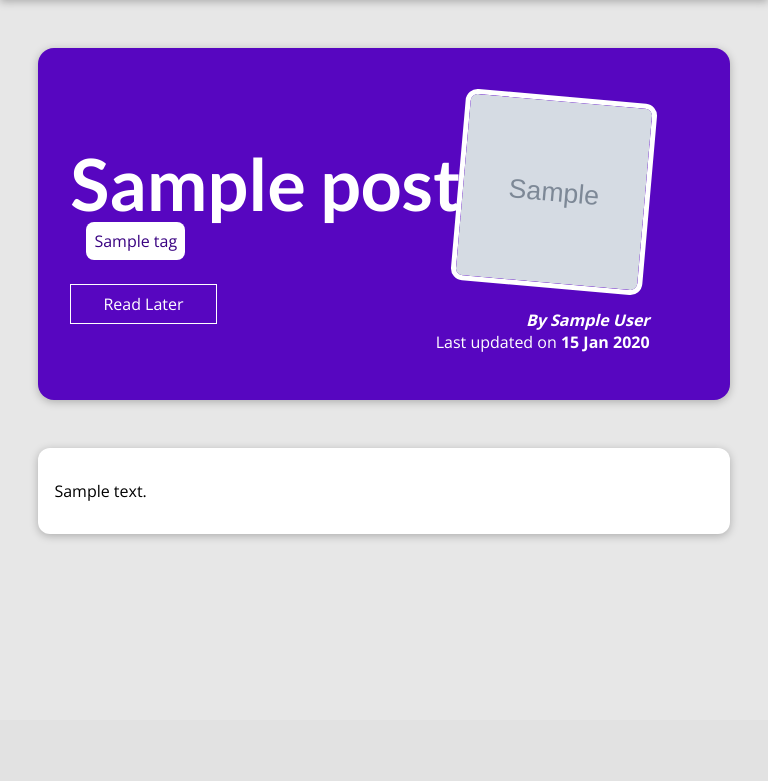
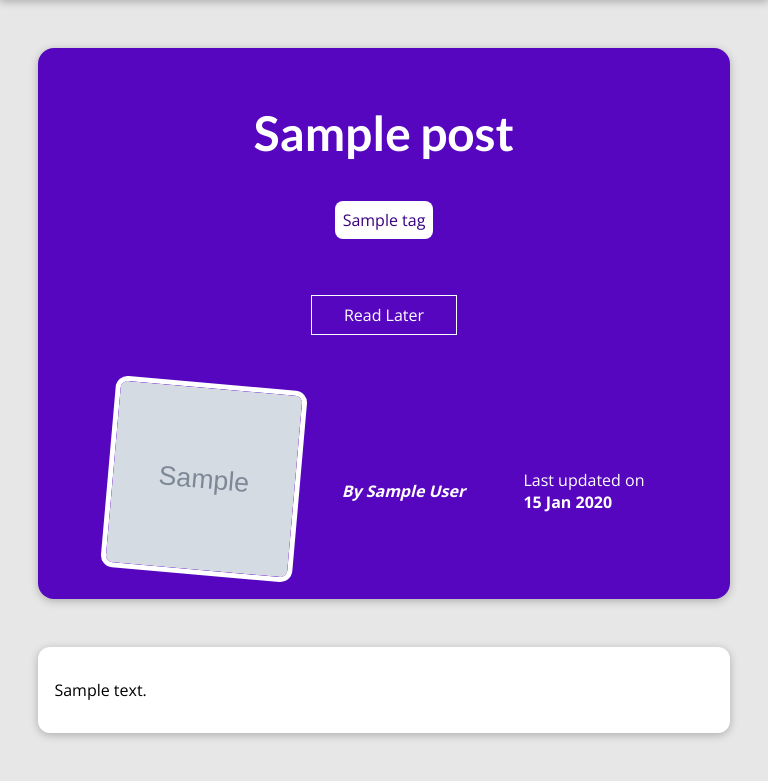
Before and after one commit to luansjourney/luandesouza.com-blog, a Django app: template blog/templates/blog/post-detail.html in a window 768 px wide. Shown: the part 80-861 px from the top of the page. Before the commit the page ends 618 px from the top, so only its background shows below. Run offline with Django 3.2, Linux system fonts and the light colour scheme; the template is opened without the code that fills it: most values are stand-ins (such as "Sample title", 1, 10 or a date in 2020); grey boxes marked "Sample" are stand-in pictures; some libraries are stand-ins or nearby versions.

Commit message:
MODIFY: responsive on index, all post and individual post

```diff
--- a/blog/static/blog/post-detail.css
+++ b/blog/static/blog/post-detail.css
@@ -22,7 +22,7 @@ body {
   #summary h2 {
     color: white;
     font-size: 4.5rem;
-    margin-bottom: 0.25rem;
+    margin-bottom: 1rem;
   }
 
   #summary article {
@@ -89,3 +89,79 @@ body {
     margin: 1rem;
     border-radius: 8px;
   }
+
+
+
+
+  @media screen and (min-width: 641px) and (max-width: 1007px) {
+
+    #summary {
+      display: flex;
+      flex-direction: column;
+      align-items: center;
+      padding: unset;
+      height: unset;
+    }
+
+    #summary h2 {
+      font-size: 3rem;
+      padding: 1rem;
+    }
+
+    #summary div {
+      padding: 1rem;
+    }
+
+    #summary article {
+      display: flex;
+      justify-content: space-between;
+      align-items: center;
+      align-content: center;
+      width: 80%;
+
+      position: unset;
+      top: unset;
+      right: unset;
+      padding: unset;
+      text-align: unset;
+      border-radius: unset;
+    }
+
+    #summary article img {
+      margin-bottom: 1.5rem;
+    }
+
+
+    #summary article div {
+      display: flex;
+      flex-direction: column;
+    }
+
+  }
+
+
+  @media (max-width: 640px) {
+
+    #summary {
+      width: 95%;
+      padding: 1rem;
+      max-width: unset;
+      height: unset;
+      text-align: center;
+    }
+
+    #summary h2 {
+      font-size: 2.5rem;
+      padding: 0 0.5rem;
+    }
+
+    #summary div {
+      padding: 1rem;
+    }
+
+
+    #summary article {
+      position: unset;
+      text-align: unset;
+    }
+  }
--- a/blog/templates/blog/all-posts.html
+++ b/blog/templates/blog/all-posts.html
@@ -2,7 +2,7 @@
 {% load static %}
 
 {% block title %}
-    All my posts
+    Luan's posts
 {% endblock %}
 
 {% block css_files %}
--- a/blog/templates/blog/index.html
+++ b/blog/templates/blog/index.html
@@ -2,7 +2,7 @@
 {% load static %}
 
 {% block title %}
-    My Blog
+    Luan's blog
 {% endblock %}
 
 {% block css_files %}
--- a/blog/templates/blog/post-detail.html
+++ b/blog/templates/blog/post-detail.html
@@ -40,6 +40,6 @@
     </article>
 </section>
 <main>
-   <p>{{post.content| markdown | safe }}</p>
+   {{post.content| markdown | safe }}
 </main>
 {% endblock %}
--- a/static/app.css
+++ b/static/app.css
@@ -47,3 +47,21 @@ h3 {
 #main-navigation h1 a:active {
   color: white;
 }
+
+@media (max-width: 640px) {
+
+#main-navigation {
+  justify-content: center;
+  padding: 0;
+  border-bottom: 2.5px solid white;
+}
+
+#main-navigation h1 {
+  font-size: 1.5em;
+  width: fit-content;
+}
+
+  #main-navigation nav {
+    display: flex;
+  }
+}
```
Also changed, not shown: blog/static/blog/index.css (+50 -2 lines).
